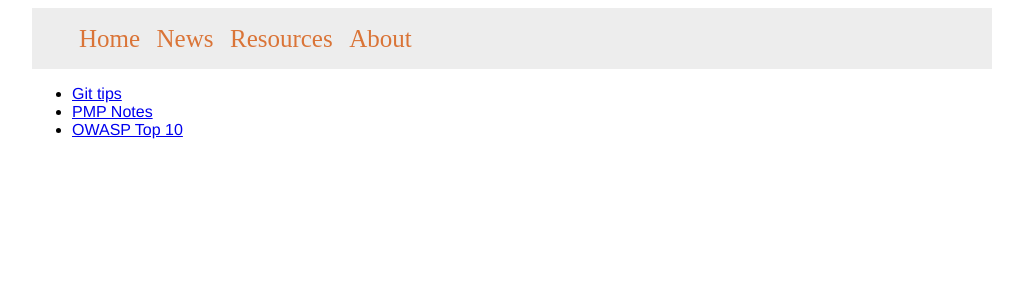
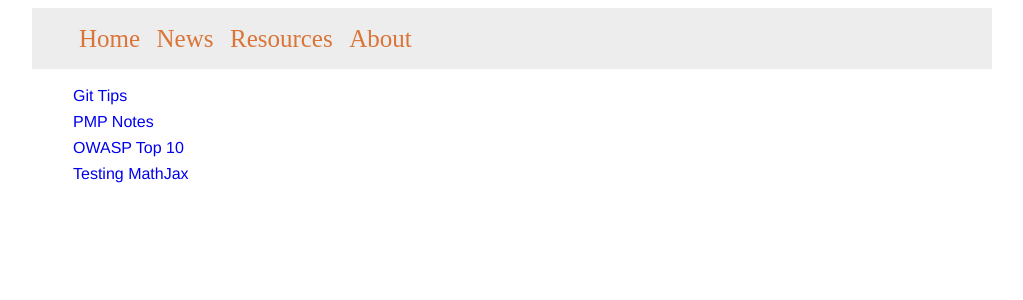
Before and after one commit to guntaka/guntaka.github.io, a Jekyll site: the page built from pages/resources.md, in a window 1280 px wide. Shown: the top 300 px of the page, without its empty margins (128-1151 px from the left). Built offline with Jekyll 4.4.1, drawn with Linux system fonts in a browser that asks for light colours.

Commit message:
add css style to resources listing page

```diff
--- a/_includes/resources.html
+++ b/_includes/resources.html
@@ -1,7 +1,8 @@
 <nav>
-  <ul>
-    <li><a href="/resources/git-readme-basics">Git tips</a></li>
+  <ul class="resources">
+    <li><a href="/resources/git-readme-basics">Git Tips</a></li>
     <li><a href="/resources/pm-study-notes">PMP Notes</a></li>
     <li><a href="/resources/owasp-top-10">OWASP Top 10</a></li>
+    <li><a href="/resources/math-test-page">Testing MathJax</a></li>
   </ul>
 </nav>
--- a/assets/css/main.css
+++ b/assets/css/main.css
@@ -9,6 +9,7 @@ div#container {
   margin: 0 auto;
   /* center the wrapper */
 }
+
 /* top navigation bar */
 nav.site-nav {
   background-color: #ededed;
@@ -33,3 +34,13 @@ nav.site-nav {
   text-decoration: none;
   color: rgb(218, 116, 55);
 }
+
+nav ul.resources li {
+  list-style: none;
+  padding: 2px 1px 3px 1px;
+  margin: 3px 0px;
+}
+
+nav ul.resources li a {
+  text-decoration: none;
+}
```
Also changed, not shown: pages/resources/mathtest.md (+1 -1 lines). Lines whose indentation alone changed are shown as unchanged.
